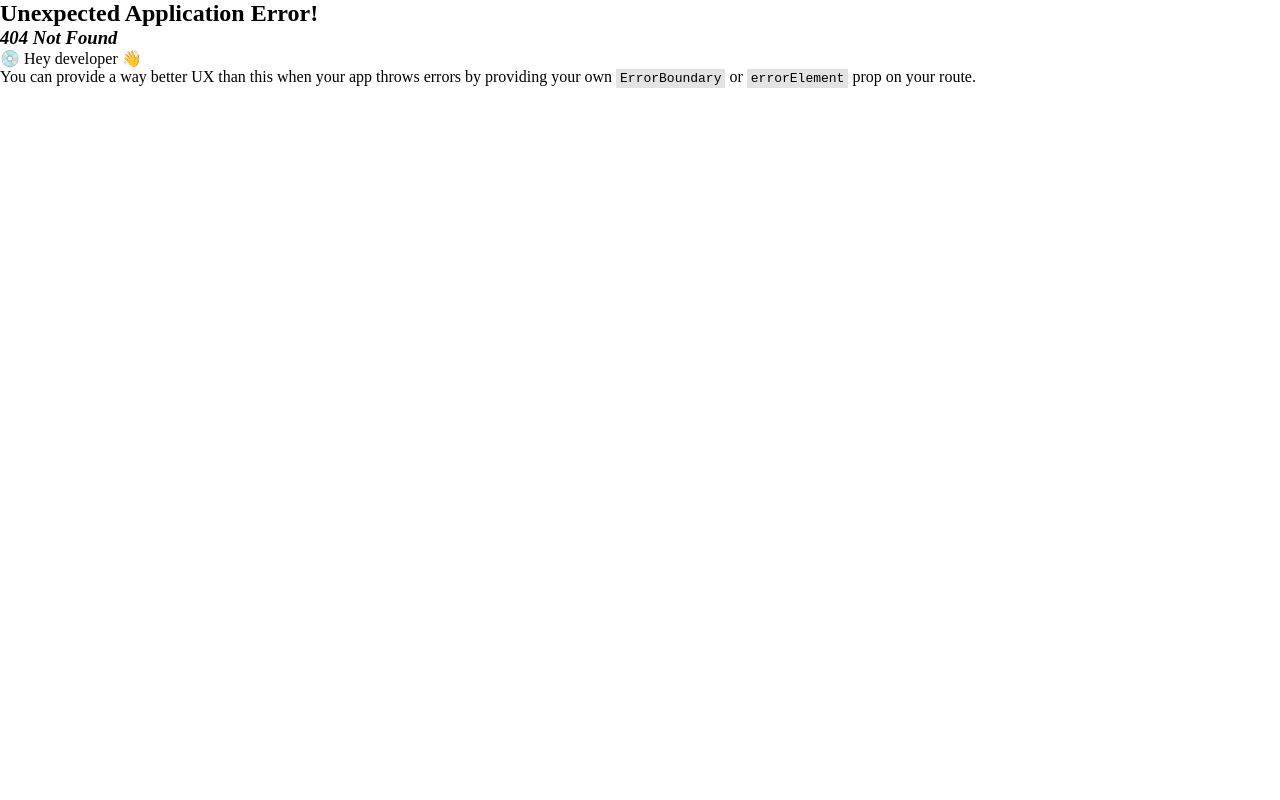
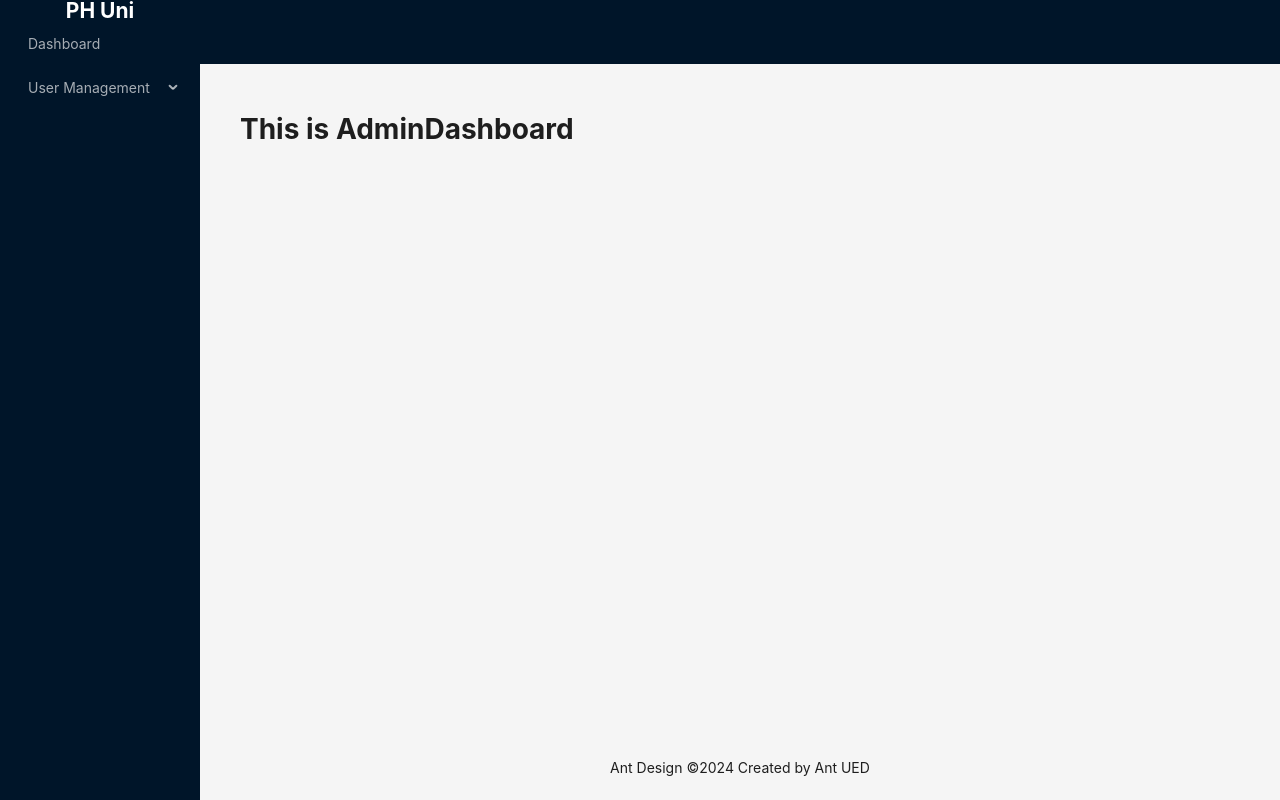
Before and after one commit to MAHossain1/university-management-client, a React (Vite) app: page /faculty/dashboard in a window 1280 px wide. Before the commit this address had no page. Built offline with nearby package versions, Linux system fonts and the light colour scheme.

Commit message:
Refractored admin routes.

```diff
--- a/src/components/layout/MainLayout.tsx
+++ b/src/components/layout/MainLayout.tsx
@@ -1,23 +1,31 @@
-import { Layout, Menu } from 'antd';
+import { Layout, Menu, MenuProps } from 'antd';
+import { NavLink, Outlet } from 'react-router-dom';
 const { Header, Content, Footer, Sider } = Layout;
-import {
-  UploadOutlined,
-  UserOutlined,
-  VideoCameraOutlined,
-} from '@ant-design/icons';
-import React from 'react';
-import { Outlet } from 'react-router-dom';
 
-const items = [
-  UserOutlined,
-  VideoCameraOutlined,
-  UploadOutlined,
-  UserOutlined,
-].map((icon, index) => ({
-  key: String(index + 1),
-  icon: React.createElement(icon),
-  label: `nav ${index + 1}`,
-}));
+const items: MenuProps['items'] = [
+  {
+    key: 'Dashboard',
+    label: <NavLink to="/admin/dashboard">Dashboard</NavLink>,
+  },
+  {
+    key: 'User Management',
+    label: 'User Management',
+    children: [
+      {
+        key: 'Create Admin',
+        label: <NavLink to="/admin/create-admin">Create Admin</NavLink>,
+      },
+      {
+        key: 'Create Faculty',
+        label: <NavLink to="/admin/create-faculty">Create Faculty</NavLink>,
+      },
+      {
+        key: 'Create Student',
+        label: <NavLink to="/admin/create-student">Create Student</NavLink>,
+      },
+    ],
+  },
+];
 
 const MainLayout = () => {
   return (
--- /dev/null
+++ b/src/pages/admin/CreateAdmin.tsx
@@ -0,0 +1,9 @@
+const CreateAdmin = () => {
+  return (
+    <div>
+      <h1>Create Admin</h1>
+    </div>
+  );
+};
+
+export default CreateAdmin;
--- /dev/null
+++ b/src/pages/admin/CreateFaculty.tsx
@@ -0,0 +1,9 @@
+const CreateFaculty = () => {
+  return (
+    <div>
+      <h1>Create Faculty</h1>
+    </div>
+  );
+};
+
+export default CreateFaculty;
--- /dev/null
+++ b/src/routes/admin.routes.tsx
@@ -0,0 +1,81 @@
+import { ReactNode } from 'react';
+import AdminDashboard from '../pages/admin/AdminDashboard';
+import CreateAdmin from '../pages/admin/CreateAdmin';
+import CreateFaculty from '../pages/admin/CreateFaculty';
+import CreateStudent from '../pages/admin/CreateStudent';
+
+type IRoute = {
+  path: string;
+  element: ReactNode;
+};
+
+// export const AdminPaths = [
+//   {
+//     index: true,
+//     element: <AdminDashboard />,
+//   },
+//   {
+//     path: 'dashboard',
+//     element: <AdminDashboard />,
+//   },
+//   {
+//     path: 'create-student',
+//     element: <CreateStudent />,
+//   },
+//   {
+//     path: 'create-admin',
+//     element: <CreateAdmin />,
+//   },
+//   {
+//     path: 'create-faculty',
+//     element: <CreateFaculty />,
+//   },
+// ];
+
+const adminPaths = [
+  {
+    name: 'Dashboard',
+    path: 'dashboard',
+    element: <AdminDashboard />,
+  },
+  {
+    name: 'User Management',
+    children: [
+      {
+        name: 'Create Admin',
+        path: 'create-admin',
+        element: <CreateAdmin />,
+      },
+      {
+        name: 'Create Faculty',
+        path: 'create-faculty',
+        element: <CreateFaculty />,
+      },
+      {
+        name: 'Create Student',
+        path: 'create-student',
+        element: <CreateStudent />,
+      },
+    ],
+  },
+];
+
+export const adminRoutes = adminPaths.reduce((acc: IRoute[], item) => {
+  if (item.path && item.element) {
+    acc.push({
+      path: item.path,
+      element: item.element,
+    });
+  }
+
+  if (item.children) {
+    item.children.forEach(child => {
+      acc.push({
+        path: child.path,
+        element: child.element,
+      });
+    });
+  }
+
+  return acc;
+}, []);
--- a/src/routes/routes.tsx
+++ b/src/routes/routes.tsx
@@ -1,52 +1,26 @@
 import { createBrowserRouter } from 'react-router-dom';
 import App from '../App';
-import About from '../pages/About';
-import Contact from '../pages/Contact';
-import Login from '../pages/Login';
-import Register from '../pages/Register';
-import AdminDashboard from '../pages/admin/AdminDashboard';
-import CreateStudent from '../pages/admin/CreateStudent';
+import { adminRoutes } from './admin.routes';
 
 const router = createBrowserRouter([
   {
     path: '/',
     element: <App />,
-    children: [
-      {
-        path: 'about',
-        element: <About />,
-      },
-      {
-        path: 'contact',
-        element: <Contact />,
-      },
-    ],
   },
   {
     path: '/admin',
     element: <App />,
-    children: [
-      {
-        index: true,
-        element: <AdminDashboard />,
-      },
-      {
-        path: 'dashboard',
-        element: <AdminDashboard />,
-      },
-      {
-        path: 'create-student',
-        element: <CreateStudent />,
-      },
-    ],
+    children: adminRoutes,
   },
   {
-    path: '/login',
-    element: <Login />,
+    path: '/faculty',
+    element: <App />,
+    children: adminRoutes,
   },
   {
-    path: '/register',
-    element: <Register />,
+    path: '/student',
+    element: <App />,
+    children: adminRoutes,
   },
 ]);
 
```
Also changed, not shown: 1 other file (tests, documents, lock files or other folders).
